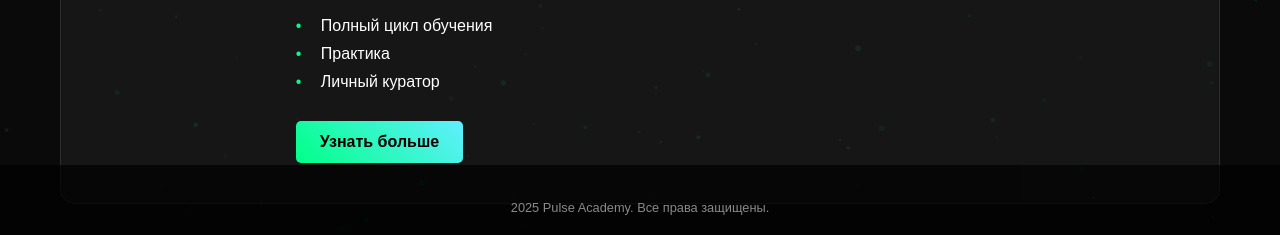
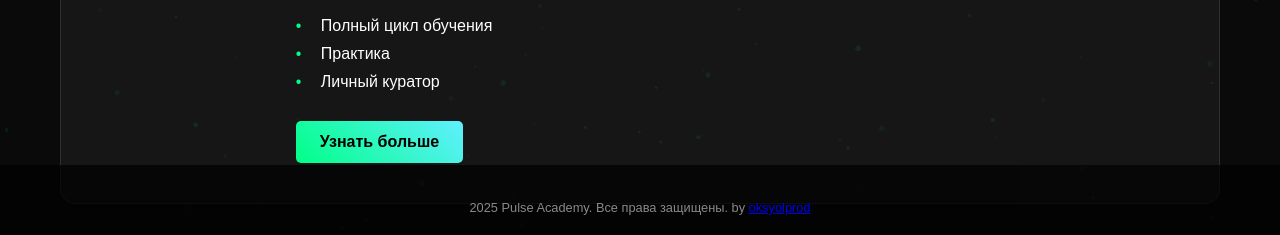
Before and after one commit to Oksyoldev/pulseacademy.github.io, a plain HTML site: page index.html in a window 1280 px wide. Shown: the part 565-800 px from the top of the page. Drawn offline with Linux system fonts and the light colour scheme; some icons are missing.

Commit message:
добавил себя в футер бу оксиолдев

```diff
--- a/index.html
+++ b/index.html
@@ -78,7 +78,7 @@
             </a>
         </div>
         <div class="copyright">
-            2025 Pulse Academy. Все права защищены.
+            2025 Pulse Academy. Все права защищены. by <a href="https://github.com/Oksyoldev" target="_blank">oksyolprod</a>
         </div>
     </footer>
 
--- a/styles.css
+++ b/styles.css
@@ -127,6 +127,7 @@ footer {
     color: #8a8a8a;
 }
 
+
 canvas {
     position: fixed;
     top: 0;
```
